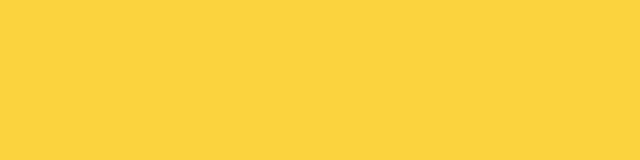
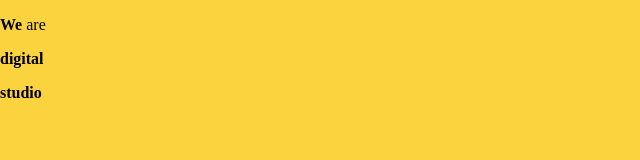
Before and after one commit to juandariver9/Page-digital-studio, a plain HTML site: page index.html in a window 1280 px wide. Shown: the top 160 px of the page, without its empty margins (0-640 px from the left). Drawn offline with Linux system fonts and the light colour scheme.

Commit message:
feat: :sparkles: Se agregaron nuevos cambios al index.html

```diff
--- a/index.html
+++ b/index.html
@@ -10,5 +10,11 @@
     <div id="contenedor-fondo">
         <img src="/img/Fondo.png" alt="Fondo" id="fondo">
     </div>
+
+    <p class="text" id="one"><b>We</b> are</p>
+    <p class="text" id="two"><b>digital</b></p>
+    <p class="text" id="three"><b>studio</b></p>
+
+
 </body>
 </html>
```
